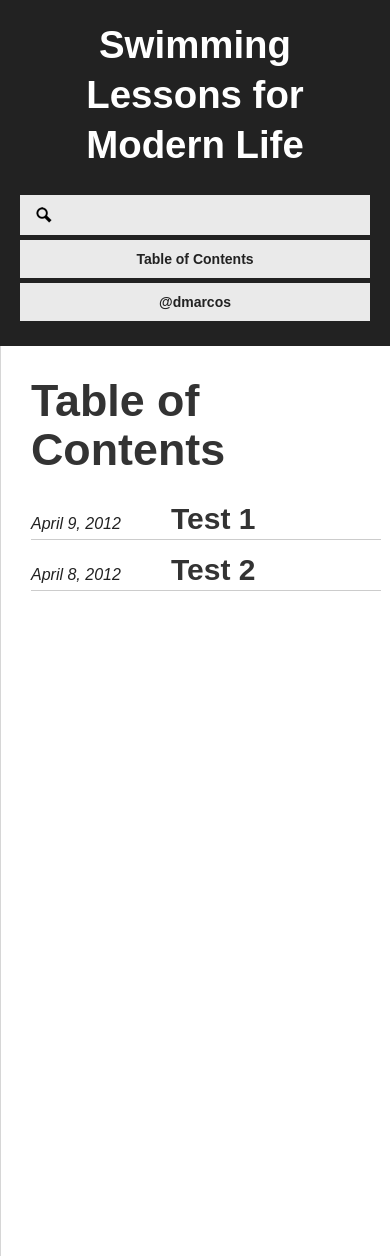
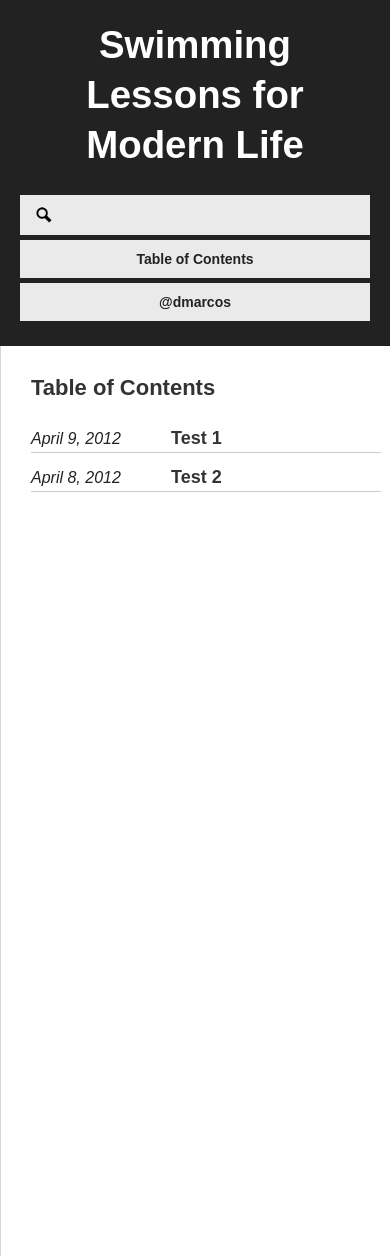
Before and after one commit to dmarcos/dmarcos.github.com, a Jekyll site: the page built from tableOfContents.html, in a window 390 px wide. Built offline with Jekyll 4.4.1, drawn with Linux system fonts in a browser that asks for light colours; Markdown is read by kramdown in place of the engine named in the settings.

Commit message:
Changes text size

```diff
--- a/css/style.css
+++ b/css/style.css
@@ -193,6 +193,7 @@ p{
 
   table#tableOfContents{
     width: 100%;
+    font-size: 18px;
   }
 
   section#main {
@@ -221,4 +222,8 @@ p{
     padding: 20px;
   }
 
+  article h2{
+    font-size: 22px;
+  }
+
 }
```
